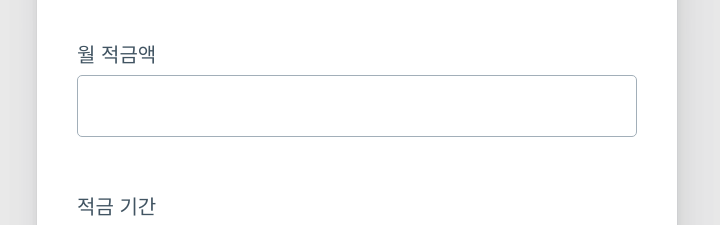
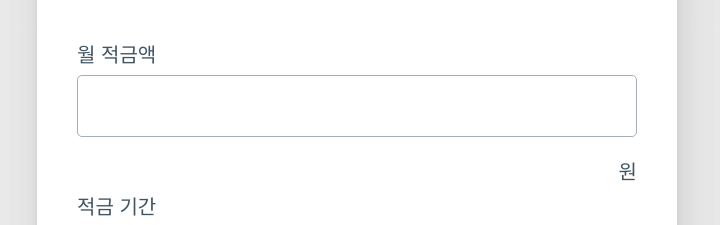
Before and after one commit to Moonjuun/Daily-Count-v1.0, a React (Create React App) app: page /Interest in a window 1280 px wide. Shown: the part 483-708 px from the top of the page, without its empty margins (283-1003 px from the left). Built offline with nearby package versions, Linux system fonts and the light colour scheme.

Commit message:
적금 계산기 안내 문구 추가

```diff
--- a/src/App.css
+++ b/src/App.css
@@ -99,3 +99,10 @@ body[data-theme="dark"] {
 .Interest-result {
   font-weight: 500;
 }
+
+.Interest-info {
+}
+
+.Interest-info > p {
+  font-size: 14px;
+}
--- a/src/pages/Interest.js
+++ b/src/pages/Interest.js
@@ -1,5 +1,5 @@
 import React, { useState } from "react";
-import { commaFormat, uncommaFormat } from "../utils/util";
+import { commaFormat } from "../utils/util";
 
 function Interest() {
   const [inputValues, setInputValues] = useState({
@@ -159,8 +159,8 @@ function Interest() {
           onChange={handleInputChange}
           required
         />
-        <div style={{ float: "right" }}>
-          {commaFormat(inputValues.monthlyDeposit)}
+        <div style={{ float: "right", fontWeight: "500" }}>
+          {commaFormat(inputValues.monthlyDeposit)} 원
         </div>
       </label>
       <br />
@@ -231,7 +231,7 @@ function Interest() {
       </label>
       <br />
       <button type="submit">계산</button>
-      {result && (
+      {result[0] && (
         <div className="Interest-result">
           <h5>일반과세</h5>
           <div>
@@ -283,6 +283,20 @@ function Interest() {
               {commaFormat(result[0])} 원
             </span>
           </div>
+
+          <div className="jb-division-line"></div>
+
+          <div className="Interest-info">
+            <p>
+              ※ 월단위로 계산된 이자이기 때문에 일단위로 계산되는 금융기관의
+              적금이자와는 차이가 있습니다.
+            </p>
+            <p>
+              ※ 오차 가능성 안내 <br />본 대출금 상환 계산기는 월 단위로 계산 한
+              것이므로, 실제 대출 시작 일자에 일할 계산에 따른 약간의 차이는
+              있을 수 있습니다.
+            </p>
+          </div>
         </div>
       )}
     </form>
```
